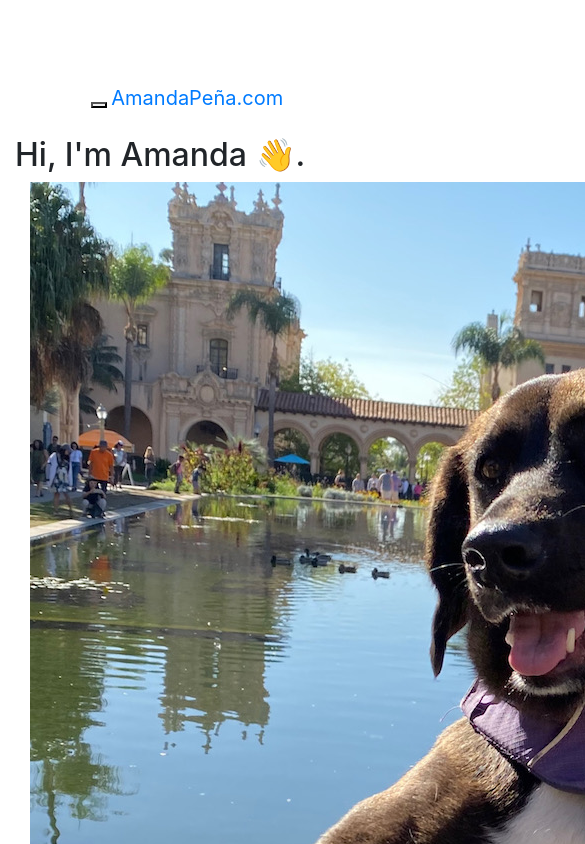
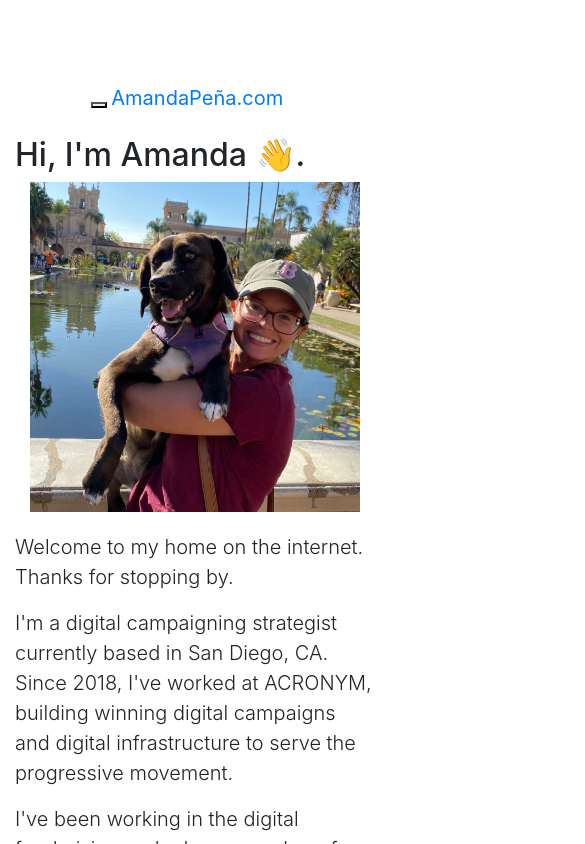
Before and after one commit to amandapena/amandapena.github.io, a plain HTML site: page index.html in a window 390 px wide. Shown: the top 844 px of the page, 585 px wide, since content can reach past the window. Drawn offline with nearby package versions, Linux system fonts and the light colour scheme; a script that the page names is missing; files whose address does not match are found by name.

Commit message:
img responsive

```diff
--- a/index.html
+++ b/index.html
@@ -130,7 +130,7 @@
         <h2>Hi, I'm Amanda 👋.</h2>
 
        <div class="container-sm">
-                <img style="padding-bottom:20px" src="https://raw.githubusercontent.com/amandapena/amandapena.github.io/master/images/Amanda-and-Sundae-square-hero-image-small.jpg" alt="Sundae and Mommy">
+                <img class="img-fluid" style="padding-bottom:20px" src="https://raw.githubusercontent.com/amandapena/amandapena.github.io/master/images/Amanda-and-Sundae-square-hero-image-small.jpg" alt="Sundae and Mommy">
 
 		</div>
 
```
